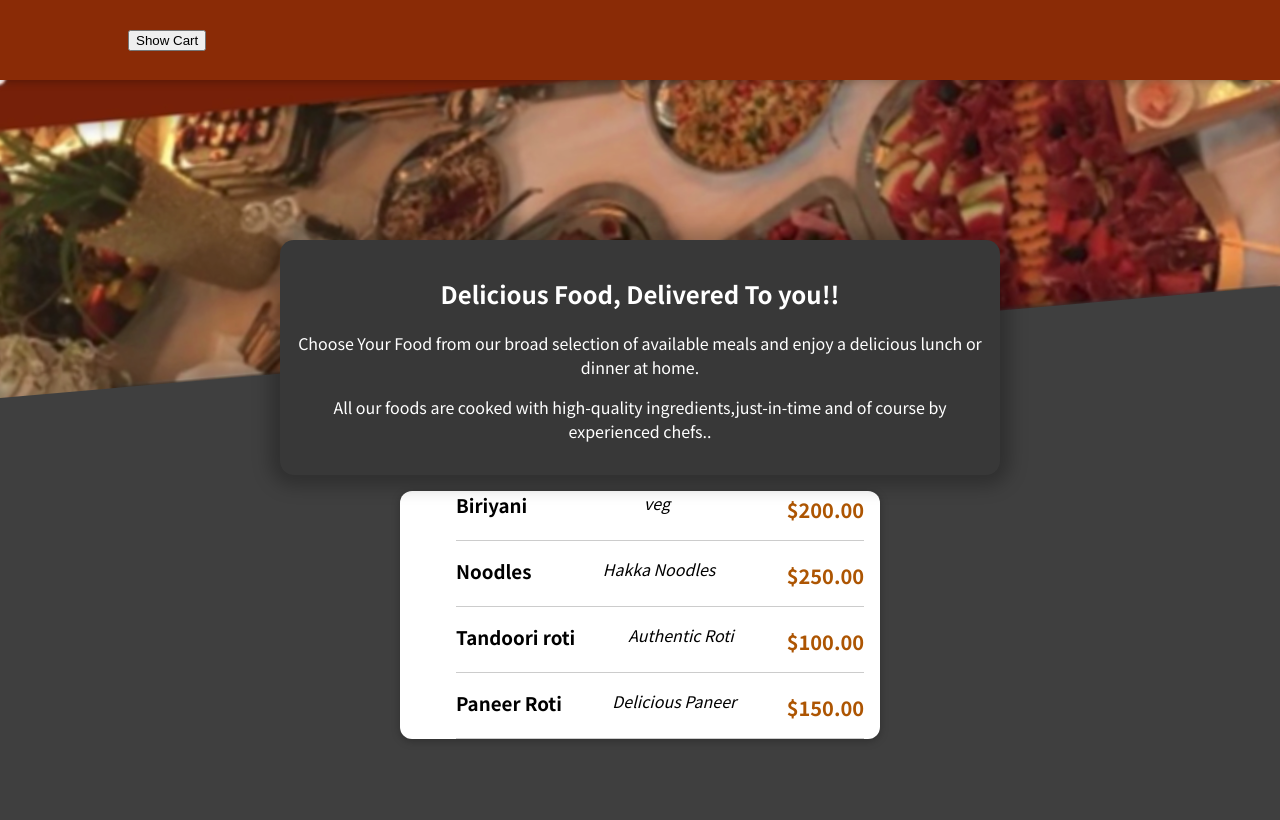
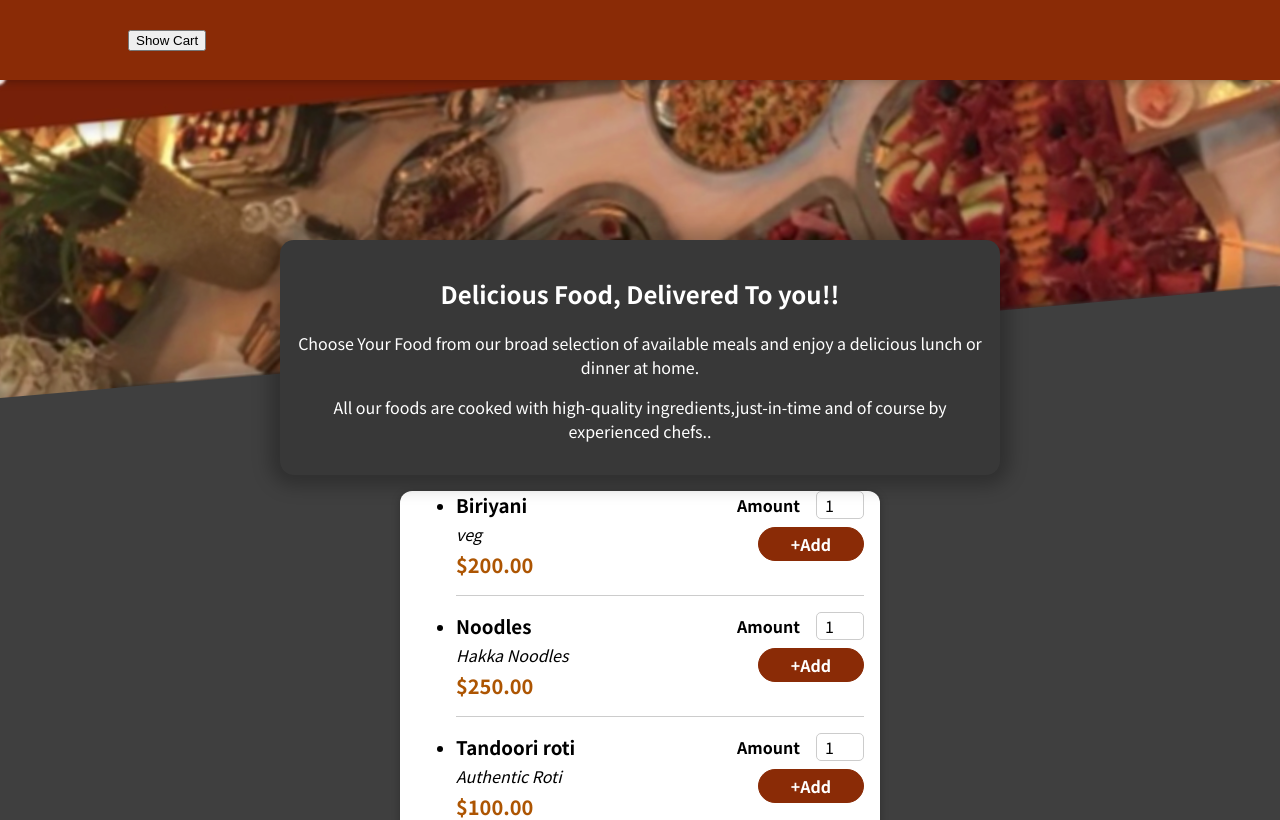
Before and after one commit to reshmalb/OrderFoodApp, a React (Create React App) app: page / in a window 1280 px wide. Shown: the top 820 px of the page. Built offline with nearby package versions, Linux system fonts and the light colour scheme.

Commit message:
mealitem form added

```diff
--- /dev/null
+++ b/src/Components/Input/Input.js
@@ -0,0 +1,12 @@
+import classes from './Input.module.css'
+
+
+const Input=props=>{
+    return(
+            <div className={classes.input}>
+                <label htmlfor={props.input.id}>{props.label}</label>
+                <input {...props.input}></input>
+            </div>
+    )
+}
+export default Input;
--- /dev/null
+++ b/src/Components/Input/Input.module.css
@@ -0,0 +1,18 @@
+.input {
+    display: flex;
+    align-items: center;
+    margin-bottom: 0.5rem;
+  }
+
+  .input label {
+    font-weight: bold;
+    margin-right: 1rem;
+  }
+
+  .input input {
+    width: 3rem;
+    border-radius: 5px;
+    border: 1px solid #ccc;
+    font: inherit;
+    padding-left: 0.5rem;
+  }
--- a/src/Components/Meals/Mealitem/MealItem.js
+++ b/src/Components/Meals/Mealitem/MealItem.js
@@ -1,5 +1,6 @@
 import React from "react";
 import classes from './MealItem.module.css'
+import Mealitemform from "../Mealitemform";
 
 
 const MealItem=(props)=>{
@@ -8,13 +9,22 @@
 
 
     return(
-        <li className={classes.meal} >
+        <div className={classes.meal}>
+                <li >
             <div className={classes.name}>
                 <h3>{props.name}</h3>
             </div>
-            <div className={classes.description}>{props.description} </div>
-            <div className={classes.price}>{price}</div>
+            <div className={classes.description}>
+                {props.description}
+                </div>
+            <div className={classes.price}>
+                {price}
+                </div>
+
         </li>
+        <Mealitemform></Mealitemform>
+        </div>
+
    )
 }
 
--- /dev/null
+++ b/src/Components/Meals/Mealitemform.js
@@ -0,0 +1,21 @@
+import React from "react";
+import classes from './Mealitemform.module.css'
+import Input from "../Input/Input";
+
+
+const Mealitemform=props=>{
+    return(
+        <form className={classes.form}>
+            <Input label="Amount" input={{id:'amount',
+                                          type:"number",
+                                          min:'1',
+                                          max:'5',
+                                          step:'1',
+                                          defaultValue:'1'
+
+            }}></Input>
+            <button>+Add</button>
+        </form>
+    )
+}
+export default Mealitemform;
--- /dev/null
+++ b/src/Components/Meals/Mealitemform.module.css
@@ -0,0 +1,20 @@
+.form {
+    text-align: right;
+  }
+
+  .form button {
+    font: inherit;
+    cursor: pointer;
+    background-color: #8a2b06;
+    border: 1px solid #8a2b06;
+    color: white;
+    padding: 0.25rem 2rem;
+    border-radius: 20px;
+    font-weight: bold;
+  }
+
+  .form button:hover,
+  .form button:active {
+    background-color: #641e03;
+    border-color: #641e03;
+  }
```
